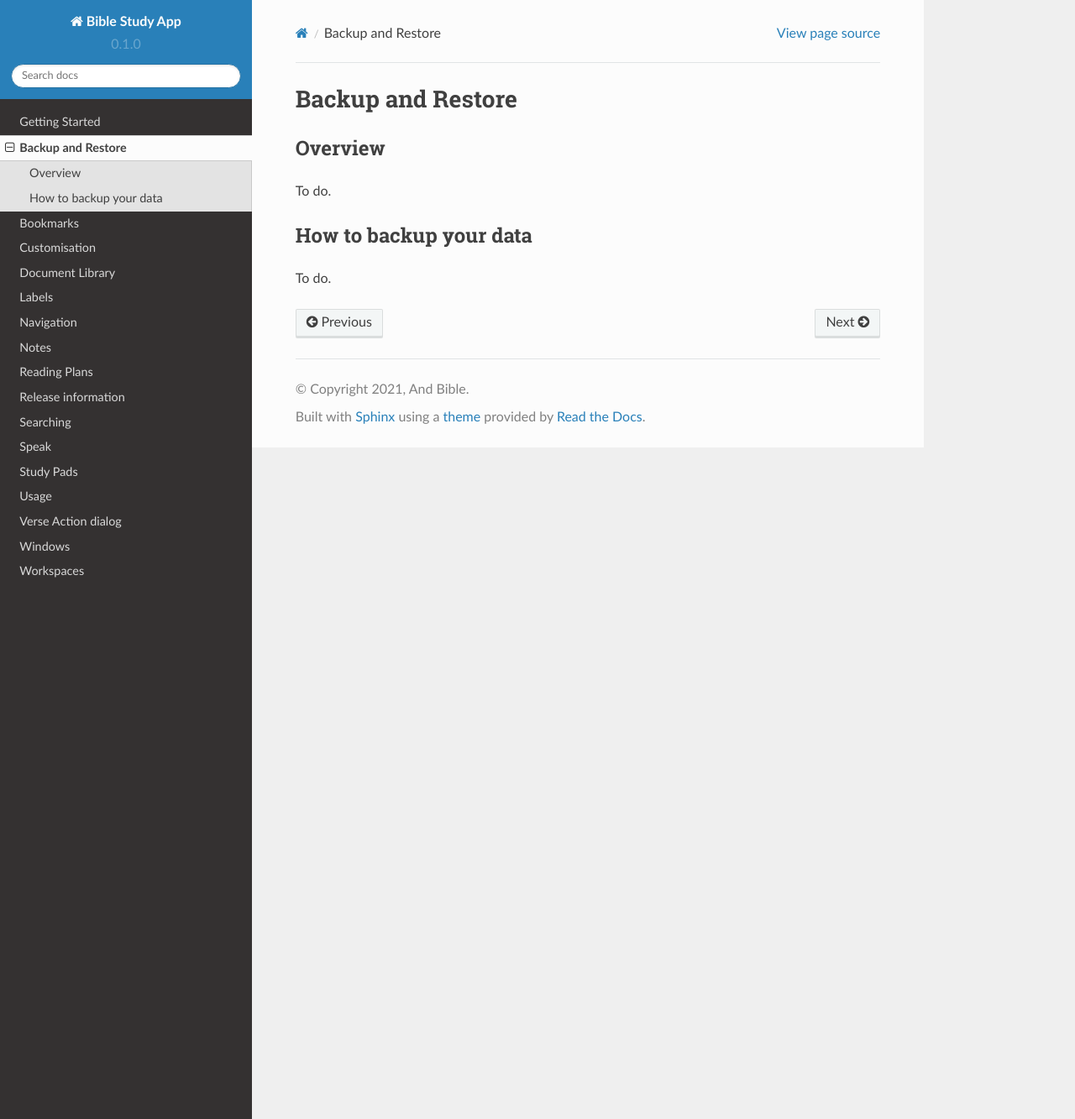
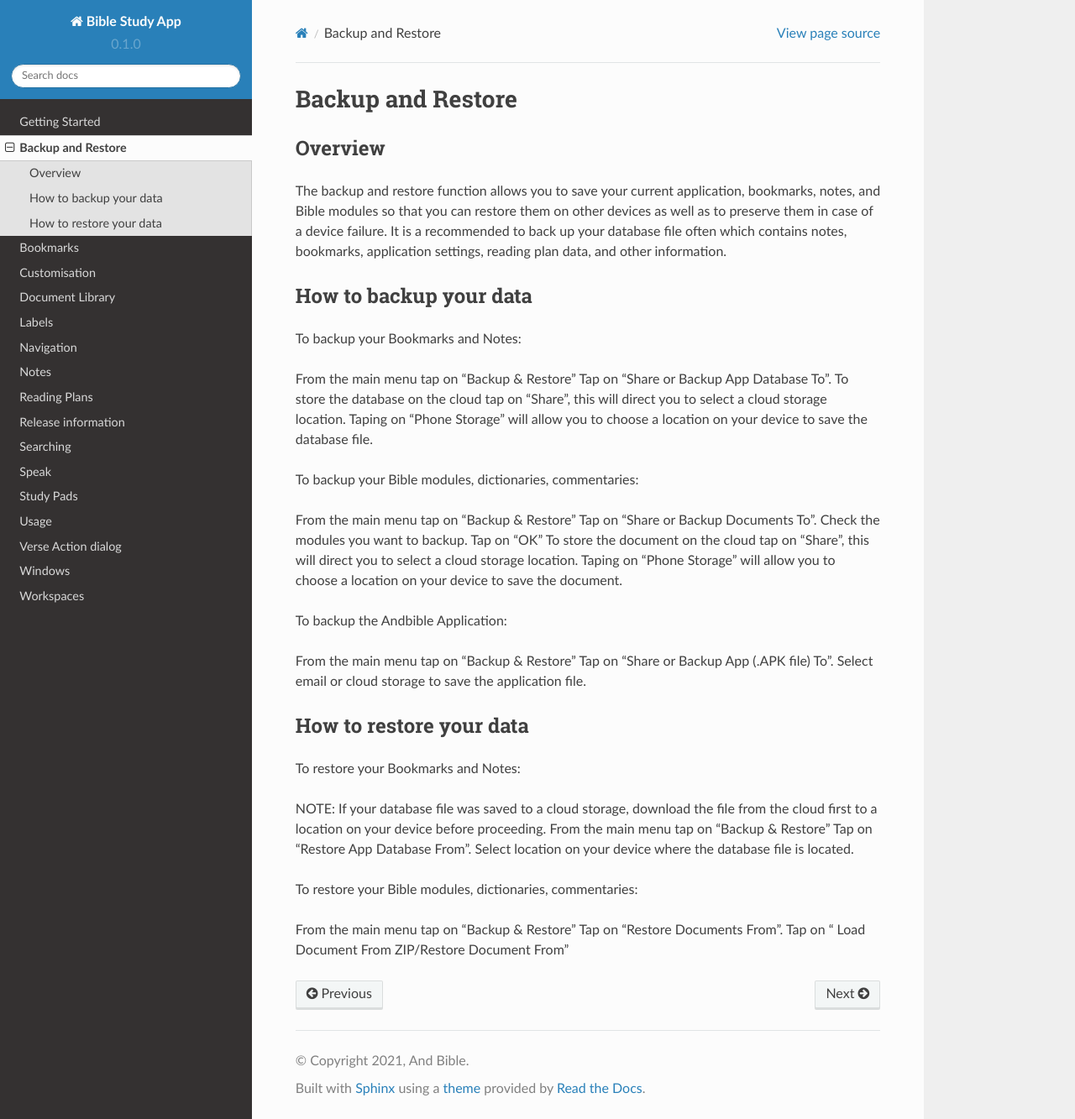
Before and after one commit to AndBible/docs, a Sphinx documentation site: the page built from docs/source/backup_restore.rst, in a window 1280 px wide and 1333 px high. Shown: the whole window at 84% size. Built offline with Sphinx 7.4.7 and the Read the Docs theme 2.0.0, drawn with Linux system fonts in a browser that asks for light colours; pages that are not in the unit, such as notebooks, are missing from menus.

Commit message:
Update backup_restore.rst

```diff
--- a/docs/source/backup_restore.rst
+++ b/docs/source/backup_restore.rst
@@ -4,9 +4,54 @@ Backup and Restore
 Overview
 --------
 
-To do.
+The backup and restore function allows you to save your current application, bookmarks, notes, and Bible modules so that you can restore them on other devices as well as to preserve them in case of a device failure.
+It is a recommended to back up your database file often which contains notes, bookmarks, application settings, reading plan data, and other information.
+
+
 
 How to backup your data
 -----------------------
 
-To do.
+To backup your Bookmarks and Notes:
+
+From the main menu tap on "Backup & Restore"
+Tap on "Share or Backup App Database To".
+To store the database on the cloud tap on "Share", this will direct you to select a cloud storage location.
+Taping on "Phone Storage" will allow you to choose a location on your device to save the database file.
+
+
+To backup your Bible modules, dictionaries, commentaries:
+
+From the main menu tap on "Backup & Restore"
+Tap on "Share or Backup Documents To".
+Check the modules you want to backup.
+Tap on "OK"
+To store the document on the cloud tap on "Share", this will direct you to select a cloud storage location.
+Taping on "Phone Storage" will allow you to choose a location on your device to save the document.
+
+
+To backup the Andbible Application:
+
+From the main menu tap on "Backup & Restore"
+Tap on "Share or Backup App (.APK file) To".
+Select email or cloud storage to save the application file.
+
+
+
+How to restore your data
+-----------------------
+
+To restore your Bookmarks and Notes:
+
+NOTE: If your database file was saved to a cloud storage, download the file from the cloud first to a location on your device before proceeding.
+From the main menu tap on "Backup & Restore"
+Tap on "Restore App Database From".
+Select location on your device where the database file is located.
+
+
+
+To restore your Bible modules, dictionaries, commentaries:
+
+From the main menu tap on "Backup & Restore"
+Tap on "Restore Documents From".
+Tap on " Load Document From ZIP/Restore Document From"
```
